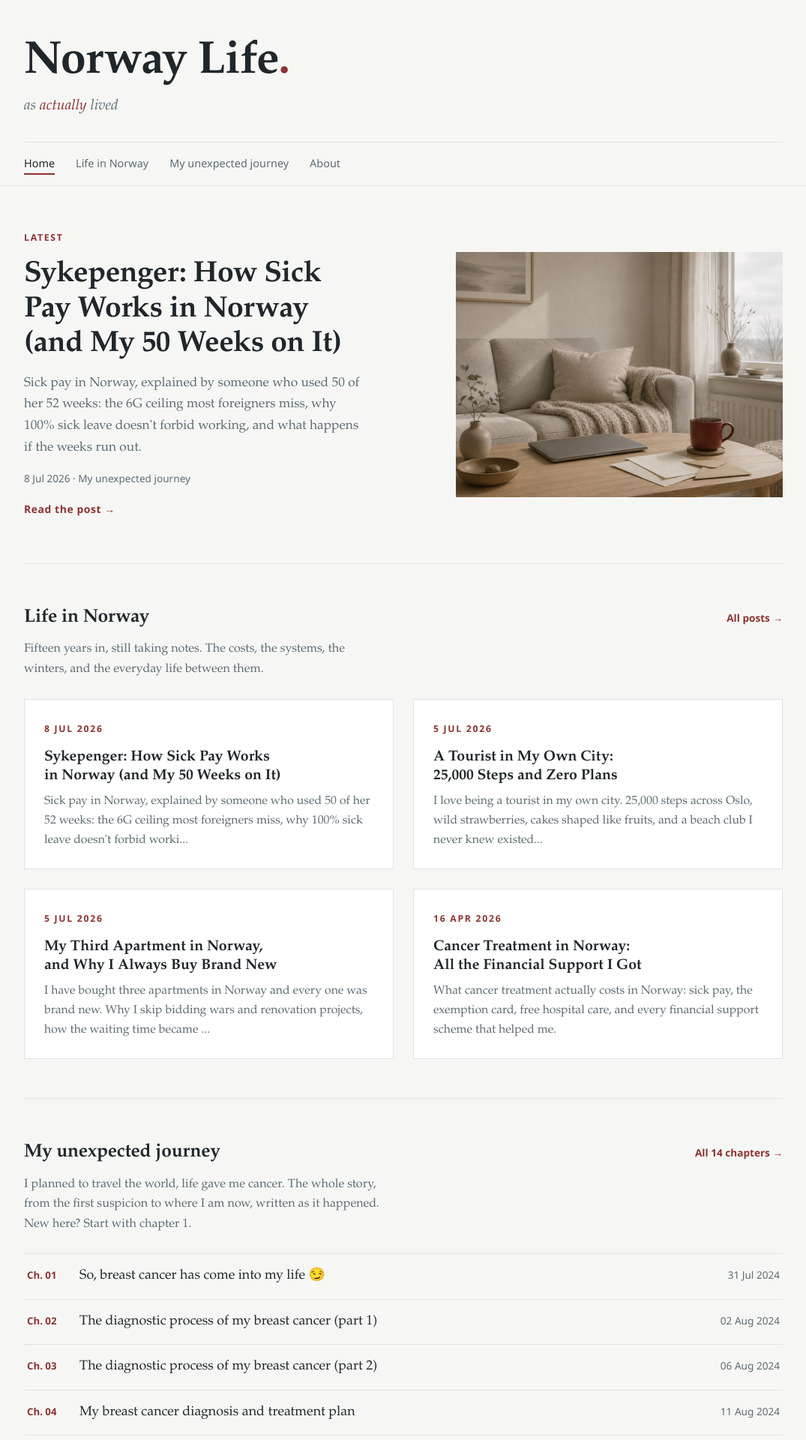
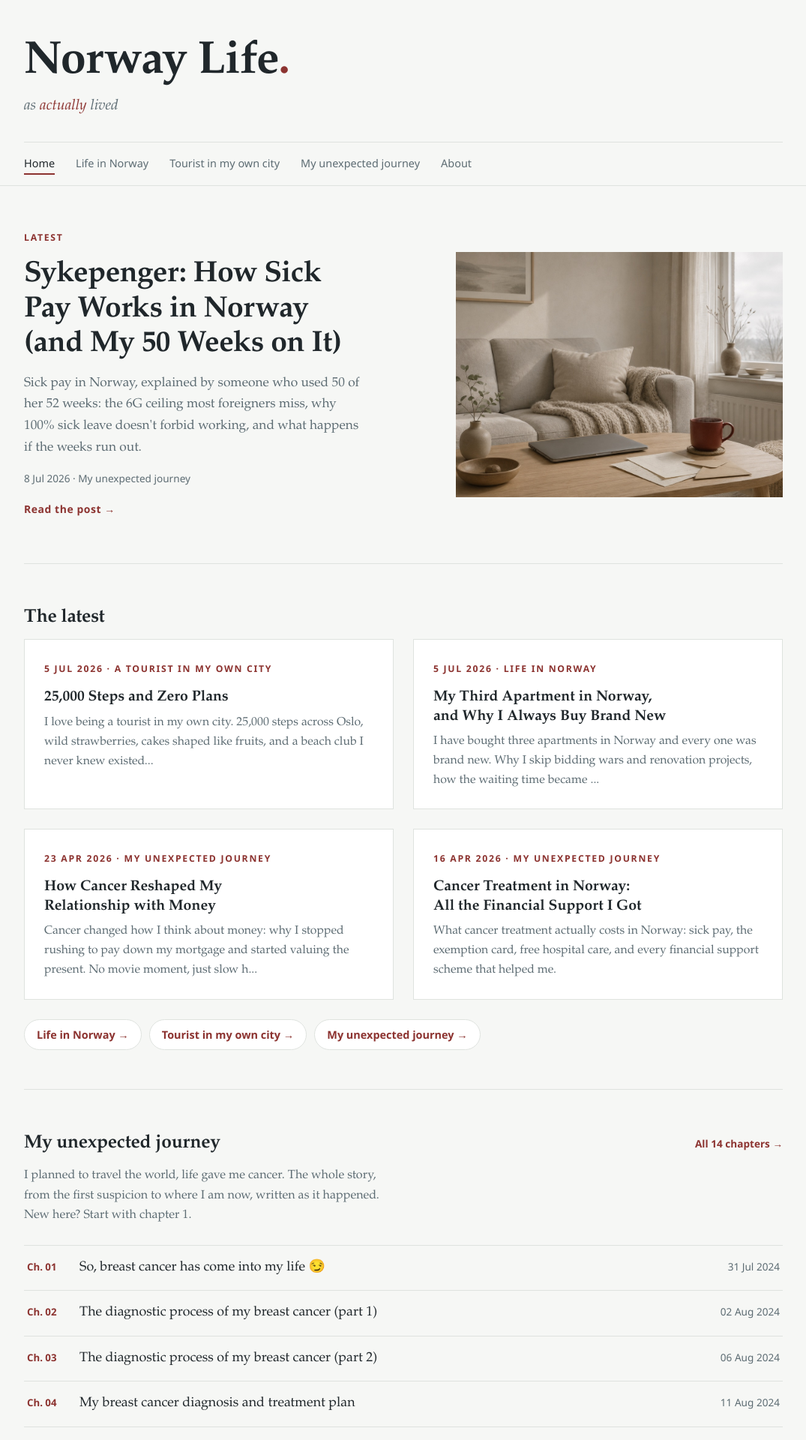
Before and after one commit to phuongnhu/norway-life-site, a Jekyll site: the page built from index.html, in a window 1280 px wide. Shown: the top 1920 px of the page at 75% size, without its empty margins (102-1177 px from the left). Built offline with Jekyll 4.4.1, drawn with Linux system fonts in a browser that asks for light colours.

Commit message:
Tourist series as full section: nav item, homepage 'The latest' cards across all sections + section link buttons, clickable series link on Life in Norway, de-prefix walk post title

```diff
--- a/_layouts/default.html
+++ b/_layouts/default.html
@@ -27,6 +27,7 @@
     <nav class="site" aria-label="Main">
       <a href="/" {% if page.url == "/" %}aria-current="page"{% endif %}>Home</a>
       <a href="/life-in-norway/" {% if page.url == "/life-in-norway/" %}aria-current="page"{% endif %}>Life in Norway</a>
+      <a href="/tourist-in-my-own-city/" {% if page.url == "/tourist-in-my-own-city/" %}aria-current="page"{% endif %}>Tourist in my own city</a>
       <a href="/my-unexpected-journey/" {% if page.url == "/my-unexpected-journey/" %}aria-current="page"{% endif %}>My unexpected journey</a>
       <a href="/about/" {% if page.url == "/about/" %}aria-current="page"{% endif %}>About</a>
     </nav>
--- a/assets/main.scss
+++ b/assets/main.scss
@@ -145,6 +145,13 @@ ol.chapters .meta{text-align:right}
   border:1px dashed var(--line); border-radius:99px; padding:5px 14px;
 }
 
+.section-links{margin-top:26px; display:flex; flex-wrap:wrap; gap:10px}
+.section-links a{
+  font-family:var(--sans); font-size:.85rem; font-weight:600; color:var(--falu);
+  border:1px solid var(--line); border-radius:99px; padding:8px 16px; background:var(--card);
+}
+.section-links a:hover{color:var(--falu-deep); border-color:var(--falu)}
+
 .about-teaser{padding:52px 0}
 .about-teaser blockquote{
   font-size:1.25rem; font-style:italic; line-height:1.5;
--- a/index.html
+++ b/index.html
@@ -22,19 +22,21 @@ layout: default
 
   <section class="block">
     <div class="block-head">
-      <h3>Life in Norway</h3>
-      <a class="all" href="/life-in-norway/">All posts →</a>
+      <h3>The latest</h3>
     </div>
-    <p class="block-sub">Fifteen years in, still taking notes. The costs, the systems, the winters, and the everyday life between them.</p>
     <div class="cards">
-      {% assign norway = site.categories["Life in Norway"] %}
-      {% for p in norway limit: 4 %}
+      {% for p in site.posts offset: 1 limit: 4 %}
       <article class="card">
-        <span class="eyebrow">{{ p.date | date: "%-d %b %Y" }}</span>
+        <span class="eyebrow">{{ p.date | date: "%-d %b %Y" }} · {% if p.series %}{{ p.series }}{% elsif p.categories contains site.series_name %}{{ site.series_name }}{% else %}Life in Norway{% endif %}</span>
         <h4><a href="{{ p.url | relative_url }}">{{ p.title }}</a></h4>
         <p>{{ p.description | default: p.excerpt | strip_html | normalize_whitespace | truncate: 150 }}</p>
       </article>
       {% endfor %}
+    </div>
+    <div class="section-links">
+      <a href="/life-in-norway/">Life in Norway →</a>
+      <a href="/tourist-in-my-own-city/">Tourist in my own city →</a>
+      <a href="/my-unexpected-journey/">My unexpected journey →</a>
     </div>
   </section>
 
--- a/life-in-norway.html
+++ b/life-in-norway.html
@@ -9,7 +9,9 @@ permalink: /life-in-norway/
       <h3>Life in Norway</h3>
     </div>
     <p class="block-sub">Fifteen years in, still taking notes. The costs, the systems, the winters, and the everyday life between them. Newest first.</p>
-    <p class="block-sub">Series: <a href="{{ '/tourist-in-my-own-city/' | relative_url }}">A tourist in my own city</a>, one real day out in Oslo at a time.</p>
+    <div class="section-links">
+      <a href="{{ '/tourist-in-my-own-city/' | relative_url }}">Series: A tourist in my own city →</a>
+    </div>
     <ol class="chapters plain">
       {% assign norway = site.categories["Life in Norway"] %}
       {% for p in norway %}
```
Also changed, not shown: _posts/2026-07-05-a-tourist-in-my-own-city-25000-steps-and-zero-plans.md (+1 -1 lines).
